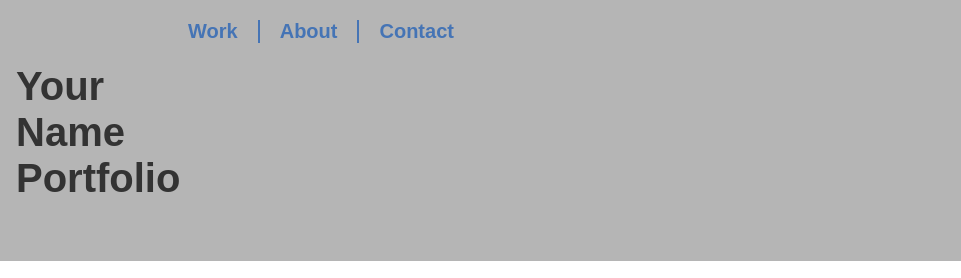
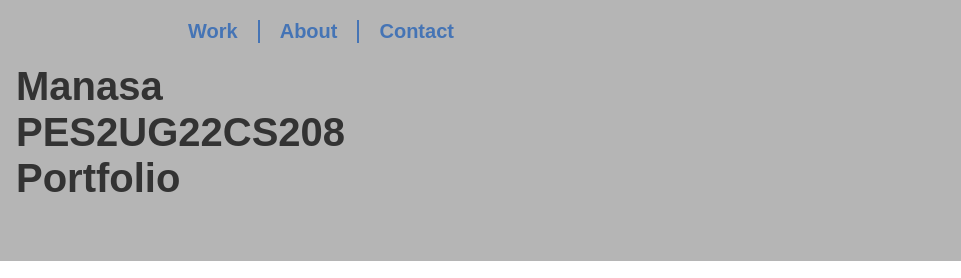
Before and after one commit to Manasa-2701/PES2UG22CS208_portfolio, a plain HTML site: page index.html in a window 1280 px wide. Shown: the top 278 px of the page, 319-1280 px from the left. Drawn offline with nearby package versions, Linux system fonts and the light colour scheme.

Commit message:
PES2UG22CS208

```diff
--- a/index.html
+++ b/index.html
@@ -38,7 +38,7 @@
         <div class="wrapper">
 
 			<div class="logo-container">
-				<h1>Your<br>Name<br>Portfolio</h1>
+				<h1>Manasa<br>PES2UG22CS208<br>Portfolio</h1>
 
 				<!-- ------------------------------------------------------
 				Note that the image of the logo is linked to the home page.
```
